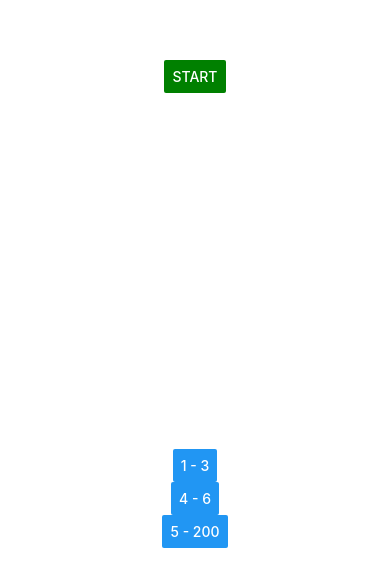
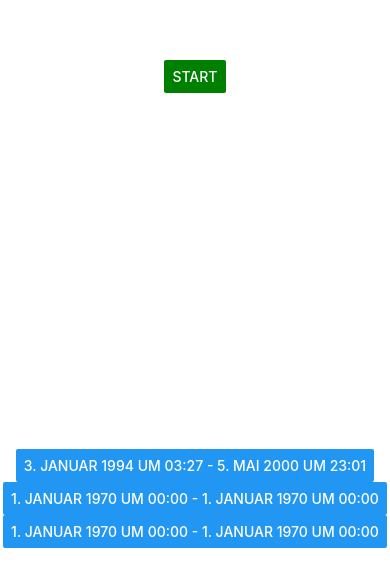
Before and after one commit to scray/logbook-app, a React Native app in the folder frontend/: screen / in a window 390 px wide. Shown: the part 135-722 px from the top of the page. Built offline with nearby package versions, Linux system fonts and the light colour scheme.

Commit message:
[#1] feature: added timestamp as tour button name

```diff
--- a/frontend/components/tourlist/Tourlist.tsx
+++ b/frontend/components/tourlist/Tourlist.tsx
@@ -2,10 +2,11 @@ import React, { useState } from "react";
 import { Button, StyleSheet, View, Text } from "react-native";
 import Coordinates from "../../model/Coordinates";
 import Tour from "../../model/Tour";
+import ConvertCoorToAdr from "../../model/GetAdress";
 
 let tourlist: Tour[] = [
-  {userId: "Guenther69", travelId: "travelid1",waypoints: [new Coordinates(100,100,1),new Coordinates(101,100,2),new Coordinates(102,100,3)]},
-  {userId: "Guenther69", travelId: "travelid2",waypoints: [new Coordinates(1,100,4),new Coordinates(2,100,5),new Coordinates(3,100,6)]},
+  {userId: "SoerenGandalf", travelId: "123ds4fs2235",waypoints: [new Coordinates(51,11,757567674574),new Coordinates(51,11,2),new Coordinates(51,11,957567674574)]},
+  {userId: "Guenther", travelId: "travelid2",waypoints: [new Coordinates(1,100,4),new Coordinates(2,100,5),new Coordinates(3,100,6)]},
   {userId: "Felix", travelId: "travelid3",waypoints: [new Coordinates(99,100,5),new Coordinates(98,100,40),new Coordinates(90,100,200)]}
 ]
 
@@ -13,7 +14,8 @@ let tourlist: Tour[] = [
 
 export default function Tourlist(){
 
-    const [currentTour, setCurrentTour] = useState<Tour> ();
+    const [currentTour, setCurrentTour] = useState<Tour> ()
+    const options = { year: 'numeric', month: 'long', day: 'numeric', hour: "numeric", minute: "numeric" }
 
     function LoadTour(selectedTour: Tour, index: number ){//loads selected Tour after pressing the tourbutton
       setCurrentTour(selectedTour);
@@ -30,17 +32,24 @@ export default function Tourlist(){
 
             <Text> { "Travel ID: " + currentTour.travelId } </Text>
             <Text> { "User ID: " + currentTour.userId } </Text>
-            <Text> { "Starting Location: " + currentTour.waypoints[0].getLatitude() +  " + " + currentTour.waypoints[0].getLongitude() } </Text>
+            <Text> { "Coordinates: " + currentTour.waypoints[0].getLatitude() +  ", " + currentTour.waypoints[0].getLongitude() + " - " + currentTour.waypoints[currentTour.waypoints.length-1].getLatitude() +  ", " + currentTour.waypoints[currentTour.waypoints.length-1].getLongitude()} </Text>
+            <Text> { "Time: " + new Date (currentTour.waypoints[0].getTimestamp()).toLocaleDateString("de-DE", options)+ " - " + new Date (currentTour.waypoints[currentTour.waypoints.length-1].getTimestamp()).toLocaleDateString("de-DE", options)} </Text>
           </View>
           ) : (
             tourlist.map((tour, index) => {
+
+                //@ts-ignore
+                let date1 = new Date (tour.waypoints[0].getTimestamp()).toLocaleDateString("de-DE", options)
+                //@ts-ignore
+                let date2 = new Date (tour.waypoints[tour.waypoints.length-1].getTimestamp()).toLocaleDateString("de-DE", options)
                 return (
                   <Button
                     key = { index }
-                  title = { tour.waypoints[0].timestamp + " - " + tour.waypoints[tour.waypoints.length - 1].timestamp}
+                    title = { date1  + " - " + date2 }
                     onPress = { () => { LoadTour(tour, index)}}
                   />
                 )
+
             })
           )}
         </View>
--- a/frontend/model/Coordinates.ts
+++ b/frontend/model/Coordinates.ts
@@ -4,18 +4,18 @@ export default class Coordinates{
     timestamp: number;
 
 
-    public constructor(longitude: number, latitude: number, timestamp: number){
+    public constructor(latitude: number, longitude: number , timestamp: number){
+        this.latitude = latitude;
         this.longitude = longitude;
-        this.latitude = latitude;
         this.timestamp = timestamp;
     }
 
-    public getLongitude(): number{
-        return this.longitude;
-    }
 
     public getLatitude(): number{
         return this.latitude;
+    }
+    public getLongitude(): number{
+        return this.longitude;
     }
     public getTimestamp(): number{
         return this.timestamp;
--- /dev/null
+++ b/frontend/model/GetAdress.ts
@@ -0,0 +1,24 @@
+
+import Geocoder from 'react-native-geocoding';
+import * as Location from 'expo-location';
+import { apikey } from "./../credentials"
+export default async function ConvertCoorToAdr(longitude: number, latitude: number ){
+
+    Location.setGoogleApiKey(apikey)
+    console.log("!!!!!!!!!!!")
+    let address = await Location.reverseGeocodeAsync({latitude,longitude})
+    console.log("!!!!!!!!!!!" + address)
+
+    Geocoder.init(apikey, {language : "de"});
+
+
+    return await Geocoder.from(longitude, latitude)
+		.then(json => {
+        return JSON.stringify(json.results[0].address_components[0].short_name)
+		})
+		.catch(error => {
+            console.warn(error)
+            return "error"
+        })
+
+}
```
Lines whose indentation alone changed are shown as unchanged.
